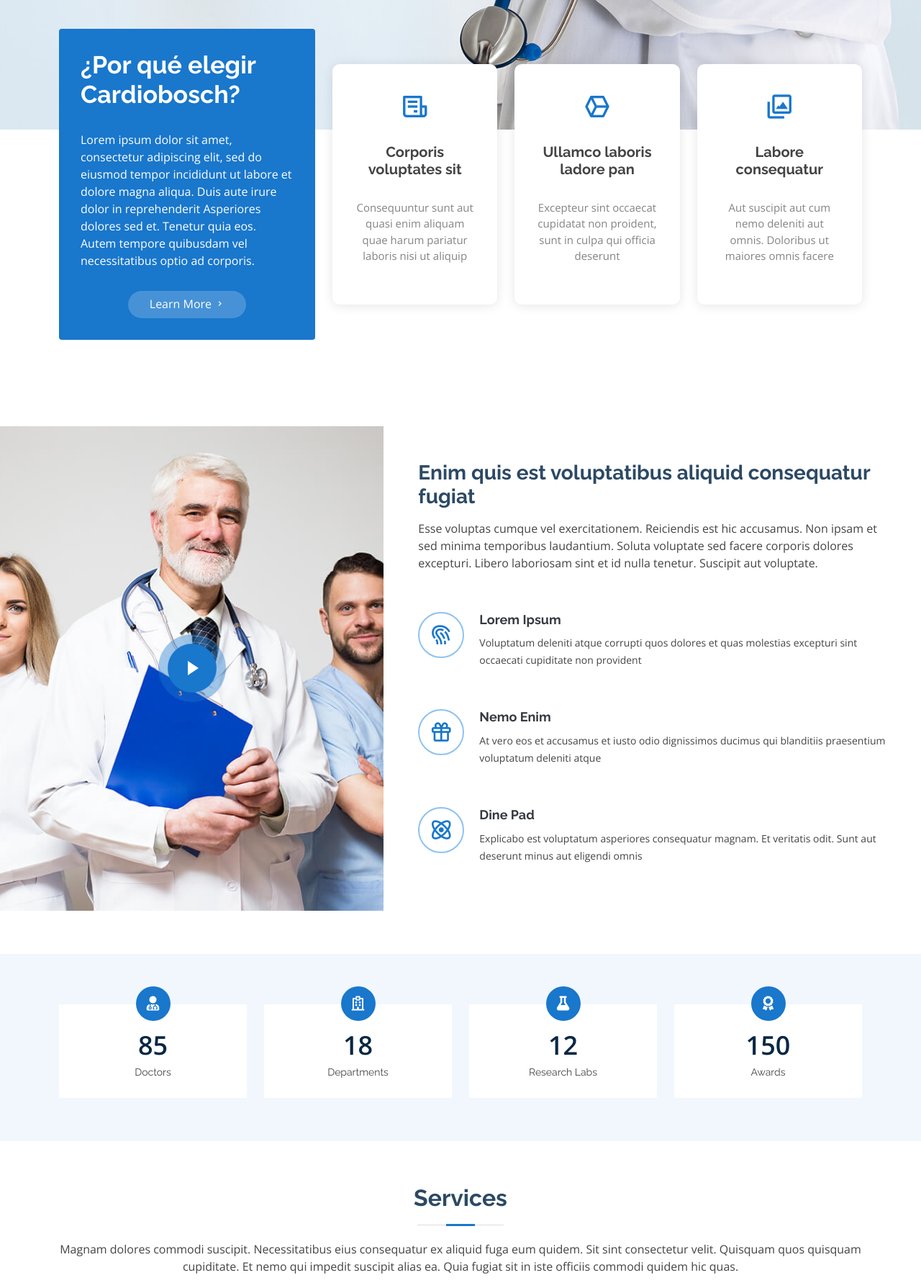
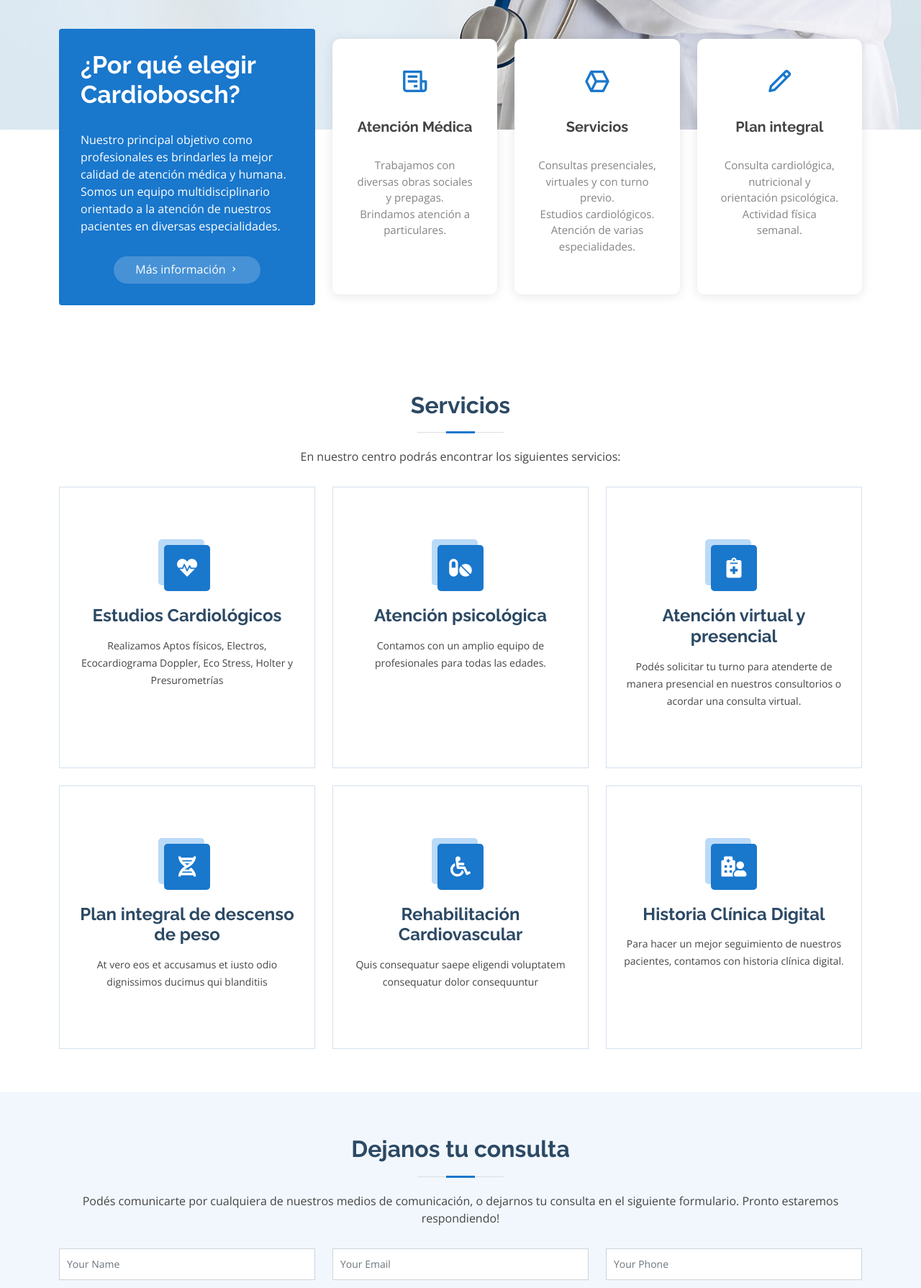
Before and after one commit to florfrioli/cardiobosch2022, a plain HTML site: page index.html in a window 1280 px wide. Shown: the part 540-2329 px from the top of the page at 72% size. Drawn offline with nearby package versions, Linux system fonts and the light colour scheme.

Commit message:
Actualizo seccion

```diff
--- a/index.html
+++ b/index.html
@@ -104,11 +104,10 @@
                         <div class="content">
                             <h3>¿Por qué elegir Cardiobosch?</h3>
                             <p>
-                                Lorem ipsum dolor sit amet, consectetur adipiscing elit, sed do eiusmod tempor incididunt ut labore et dolore magna aliqua. Duis aute irure dolor in reprehenderit Asperiores dolores sed et. Tenetur quia eos. Autem tempore quibusdam vel necessitatibus
-                                optio ad corporis.
+                                Nuestro principal objetivo como profesionales es brindarles la mejor calidad de atención médica y humana. Somos un equipo multidisciplinario orientado a la atención de nuestros pacientes en diversas especialidades.
                             </p>
                             <div class="text-center">
-                                <a href="#" class="more-btn">Learn More <i class="bx bx-chevron-right"></i></a>
+                                <a href="#" class="more-btn">Más información <i class="bx bx-chevron-right"></i></a>
                             </div>
                         </div>
                     </div>
@@ -118,22 +117,23 @@
                                 <div class="col-xl-4 d-flex align-items-stretch">
                                     <div class="icon-box mt-4 mt-xl-0">
                                         <i class="bx bx-receipt"></i>
-                                        <h4>Corporis voluptates sit</h4>
-                                        <p>Consequuntur sunt aut quasi enim aliquam quae harum pariatur laboris nisi ut aliquip</p>
+                                        <h4>Atención Médica</h4>
+                                        <p>Trabajamos con diversas obras sociales y prepagas. <br> Brindamos atención a particulares.</p>
                                     </div>
                                 </div>
                                 <div class="col-xl-4 d-flex align-items-stretch">
                                     <div class="icon-box mt-4 mt-xl-0">
                                         <i class="bx bx-cube-alt"></i>
-                                        <h4>Ullamco laboris ladore pan</h4>
-                                        <p>Excepteur sint occaecat cupidatat non proident, sunt in culpa qui officia deserunt</p>
+                                        <h4>Servicios</h4>
+                                        <p>Consultas presenciales, virtuales y con turno previo. <br> Estudios cardiológicos. <br> Atención de varias especialidades.
+                                        </p>
                                     </div>
                                 </div>
                                 <div class="col-xl-4 d-flex align-items-stretch">
                                     <div class="icon-box mt-4 mt-xl-0">
-                                        <i class="bx bx-images"></i>
-                                        <h4>Labore consequatur</h4>
-                                        <p>Aut suscipit aut cum nemo deleniti aut omnis. Doloribus ut maiores omnis facere</p>
+                                        <i class="bx bx-pencil"></i>
+                                        <h4>Plan integral</h4>
+                                        <p>Consulta cardiológica, nutricional y orientación psicológica. <br> Actividad física semanal.</p>
                                     </div>
                                 </div>
                             </div>
@@ -147,7 +147,7 @@
         <!-- End Why Us Section -->
 
         <!-- ======= About Section ======= -->
-        <section id="about" class="about">
+        <!--  <section id="about" class="about">
             <div class="container-fluid">
 
                 <div class="row">
@@ -156,9 +156,9 @@
                     </div>
 
                     <div class="col-xl-7 col-lg-6 icon-boxes d-flex flex-column align-items-stretch justify-content-center py-5 px-lg-5">
-                        <h3>Enim quis est voluptatibus aliquid consequatur fugiat</h3>
-                        <p>Esse voluptas cumque vel exercitationem. Reiciendis est hic accusamus. Non ipsam et sed minima temporibus laudantium. Soluta voluptate sed facere corporis dolores excepturi. Libero laboriosam sint et id nulla tenetur. Suscipit
-                            aut voluptate.</p>
+                        <h3>Nuestro principal objetivo como profesionales es brindarles la mejor calidad de atención médica y humana. Somos un equipo multidisciplinario orientado a la atención de nuestros pacientes en diversas especialidades. Contamos con
+                            un gimnasio para realizar distintas actividades de rehabilitación y descenso de peso. Tenemos también, una amplia sala de espera y consultorios equipados para la mejor atención de nuestros pacientes. Nos encontrás en Villa
+                            Bosch!</p>
 
                             <div class="icon-box">
                                 <div class="icon"><i class="bx bx-fingerprint"></i></div>
@@ -182,11 +182,11 @@
                 </div>
 
             </div>
-        </section>
+        </section> -->
         <!-- End About Section -->
 
         <!-- ======= Counts Section ======= -->
-        <section id="counts" class="counts">
+        <!--  <section id="counts" class="counts">
             <div class="container">
 
                 <div class="row">
@@ -226,7 +226,7 @@
                 </div>
 
             </div>
-        </section>
+        </section> -->
         <!-- End Counts Section -->
 
         <!-- ======= Services Section ======= -->
@@ -234,40 +234,39 @@
             <div class="container">
 
                 <div class="section-title">
-                    <h2>Services</h2>
-                    <p>Magnam dolores commodi suscipit. Necessitatibus eius consequatur ex aliquid fuga eum quidem. Sit sint consectetur velit. Quisquam quos quisquam cupiditate. Et nemo qui impedit suscipit alias ea. Quia fugiat sit in iste officiis commodi
-                        quidem hic quas.</p>
+                    <h2>Servicios</h2>
+                    <p>En nuestro centro podrás encontrar los siguientes servicios:</p>
                 </div>
 
                 <div class="row">
                     <div class="col-lg-4 col-md-6 d-flex align-items-stretch">
                         <div class="icon-box">
                             <div class="icon"><i class="fas fa-heartbeat"></i></div>
-                            <h4><a href="">Lorem Ipsum</a></h4>
-                            <p>Voluptatum deleniti atque corrupti quos dolores et quas molestias excepturi</p>
+                            <h4><a href="">Estudios Cardiológicos</a></h4>
+                            <p>Realizamos Aptos físicos, Electros, Ecocardiograma Doppler, Eco Stress, Holter y Presurometrías</p>
                         </div>
                     </div>
 
                     <div class="col-lg-4 col-md-6 d-flex align-items-stretch mt-4 mt-md-0">
                         <div class="icon-box">
                             <div class="icon"><i class="fas fa-pills"></i></div>
-                            <h4><a href="">Sed ut perspiciatis</a></h4>
-                            <p>Duis aute irure dolor in reprehenderit in voluptate velit esse cillum dolore</p>
+                            <h4><a href="">Atención psicológica</a></h4>
+                            <p>Contamos con un amplio equipo de profesionales para todas las edades.</p>
                         </div>
                     </div>
 
                     <div class="col-lg-4 col-md-6 d-flex align-items-stretch mt-4 mt-lg-0">
                         <div class="icon-box">
-                            <div class="icon"><i class="fas fa-hospital-user"></i></div>
-                            <h4><a href="">Magni Dolores</a></h4>
-                            <p>Excepteur sint occaecat cupidatat non proident, sunt in culpa qui officia</p>
+                            <div class="icon"><i class="fas fa-notes-medical"></i></div>
+                            <h4><a href="">Atención virtual y presencial</a></h4>
+                            <p>Podés solicitar tu turno para atenderte de manera presencial en nuestros consultorios o acordar una consulta virtual.</p>
                         </div>
                     </div>
 
                     <div class="col-lg-4 col-md-6 d-flex align-items-stretch mt-4">
                         <div class="icon-box">
                             <div class="icon"><i class="fas fa-dna"></i></div>
-                            <h4><a href="">Nemo Enim</a></h4>
+                            <h4><a href="">Plan integral de descenso de peso</a></h4>
                             <p>At vero eos et accusamus et iusto odio dignissimos ducimus qui blanditiis</p>
                         </div>
                     </div>
@@ -275,16 +274,16 @@
                     <div class="col-lg-4 col-md-6 d-flex align-items-stretch mt-4">
                         <div class="icon-box">
                             <div class="icon"><i class="fas fa-wheelchair"></i></div>
-                            <h4><a href="">Dele cardo</a></h4>
+                            <h4><a href="">Rehabilitación Cardiovascular</a></h4>
                             <p>Quis consequatur saepe eligendi voluptatem consequatur dolor consequuntur</p>
                         </div>
                     </div>
 
                     <div class="col-lg-4 col-md-6 d-flex align-items-stretch mt-4">
                         <div class="icon-box">
-                            <div class="icon"><i class="fas fa-notes-medical"></i></div>
-                            <h4><a href="">Divera don</a></h4>
-                            <p>Modi nostrum vel laborum. Porro fugit error sit minus sapiente sit aspernatur</p>
+                            <div class="icon"><i class="fas fa-hospital-user"></i></div>
+                            <h4><a href="">Historia Clínica Digital</a></h4>
+                            <p>Para hacer un mejor seguimiento de nuestros pacientes, contamos con historia clínica digital.</p>
                         </div>
                     </div>
 
@@ -299,9 +298,8 @@
             <div class="container">
 
                 <div class="section-title">
-                    <h2>Make an Appointment</h2>
-                    <p>Magnam dolores commodi suscipit. Necessitatibus eius consequatur ex aliquid fuga eum quidem. Sit sint consectetur velit. Quisquam quos quisquam cupiditate. Et nemo qui impedit suscipit alias ea. Quia fugiat sit in iste officiis commodi
-                        quidem hic quas.</p>
+                    <h2>Dejanos tu consulta</h2>
+                    <p>Podés comunicarte por cualquiera de nuestros medios de comunicación, o dejarnos tu consulta en el siguiente formulario. Pronto estaremos respondiendo!</p>
                 </div>
 
                 <form action="forms/appointment.php" method="post" role="form" class="php-email-form">
@@ -365,28 +363,39 @@
             <div class="container">
 
                 <div class="section-title">
-                    <h2>Departments</h2>
-                    <p>Magnam dolores commodi suscipit. Necessitatibus eius consequatur ex aliquid fuga eum quidem. Sit sint consectetur velit. Quisquam quos quisquam cupiditate. Et nemo qui impedit suscipit alias ea. Quia fugiat sit in iste officiis commodi
-                        quidem hic quas.</p>
+                    <h2>Especialidades</h2>
+                    <p>A continuación te presentamos las diferentes especialidades que podés encontrar en nuestros consultorios</p>
                 </div>
 
                 <div class="row gy-4">
                     <div class="col-lg-3">
                         <ul class="nav nav-tabs flex-column">
                             <li class="nav-item">
-                                <a class="nav-link active show" data-bs-toggle="tab" href="#tab-1">Cardiology</a>
+                                <a class="nav-link active show" data-bs-toggle="tab" href="#tab-1">Cardiología</a>
                             </li>
                             <li class="nav-item">
-                                <a class="nav-link" data-bs-toggle="tab" href="#tab-2">Neurology</a>
+                                <a class="nav-link" data-bs-toggle="tab" href="#tab-2">Psicología</a>
                             </li>
                             <li class="nav-item">
-                                <a class="nav-link" data-bs-toggle="tab" href="#tab-3">Hepatology</a>
+                                <a class="nav-link" data-bs-toggle="tab" href="#tab-3">Diabetología</a>
                             </li>
                             <li class="nav-item">
-                                <a class="nav-link" data-bs-toggle="tab" href="#tab-4">Pediatrics</a>
+                                <a class="nav-link" data-bs-toggle="tab" href="#tab-4">Nutrición</a>
                             </li>
                             <li class="nav-item">
-                                <a class="nav-link" data-bs-toggle="tab" href="#tab-5">Eye Care</a>
+                                <a class="nav-link" data-bs-toggle="tab" href="#tab-5">Clínica Médica</a>
+                            </li>
+                            <li class="nav-item">
+                                <a class="nav-link" data-bs-toggle="tab" href="#tab-5">Ginecología</a>
+                            </li>
+                            <li class="nav-item">
+                                <a class="nav-link" data-bs-toggle="tab" href="#tab-5">Gastronterología</a>
+                            </li>
+                            <li class="nav-item">
+                                <a class="nav-link" data-bs-toggle="tab" href="#tab-5">Endocrinología</a>
+                            </li>
+                            <li class="nav-item">
+                                <a class="nav-link" data-bs-toggle="tab" href="#tab-5">Psiquiatría</a>
                             </li>
                         </ul>
                     </div>
@@ -395,7 +404,7 @@
                             <div class="tab-pane active show" id="tab-1">
                                 <div class="row gy-4">
                                     <div class="col-lg-8 details order-2 order-lg-1">
-                                        <h3>Cardiology</h3>
+                                        <h3>Cardiología</h3>
                                         <p class="fst-italic">Qui laudantium consequatur laborum sit qui ad sapiente dila parde sonata raqer a videna mareta paulona marka</p>
                                         <p>Et nobis maiores eius. Voluptatibus ut enim blanditiis atque harum sint. Laborum eos ipsum ipsa odit magni. Incidunt hic ut molestiae aut qui. Est repellat minima eveniet eius et quis magni nihil. Consequatur dolorem
                                             quaerat quos qui similique accusamus nostrum rem vero</p>
```
Lines whose indentation alone changed are shown as unchanged.
